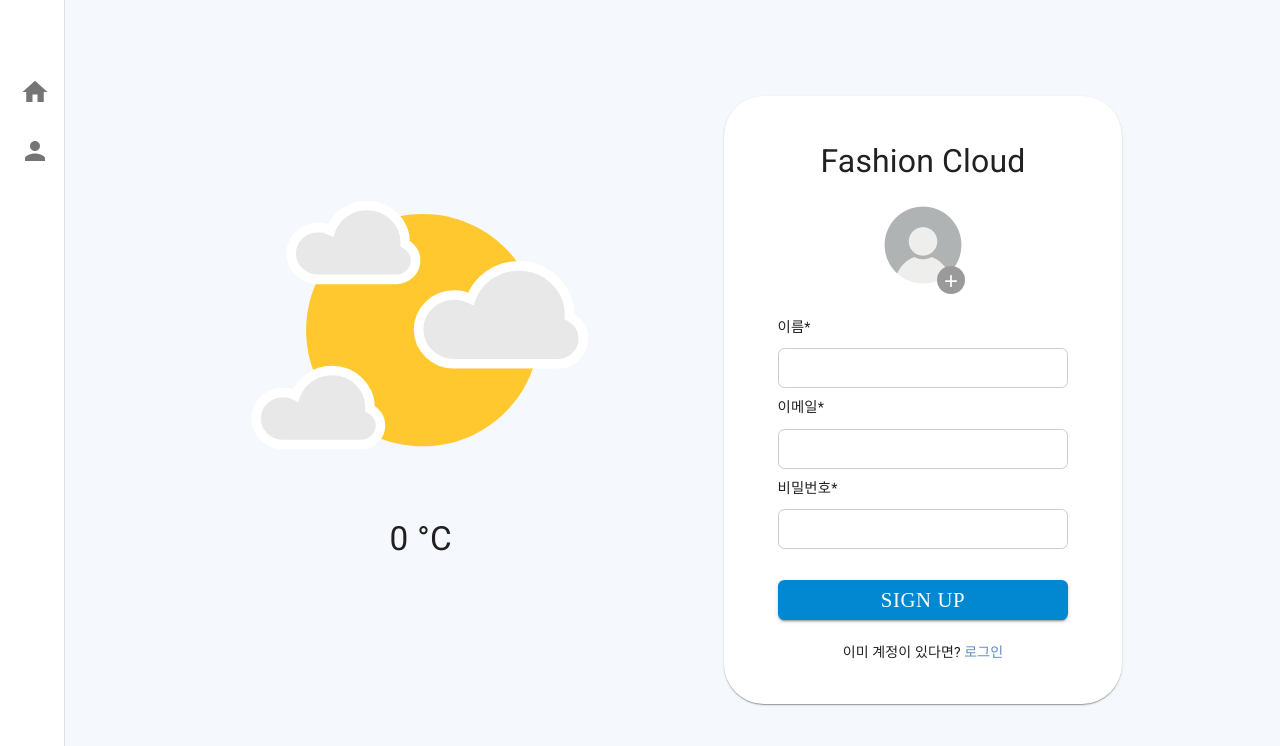
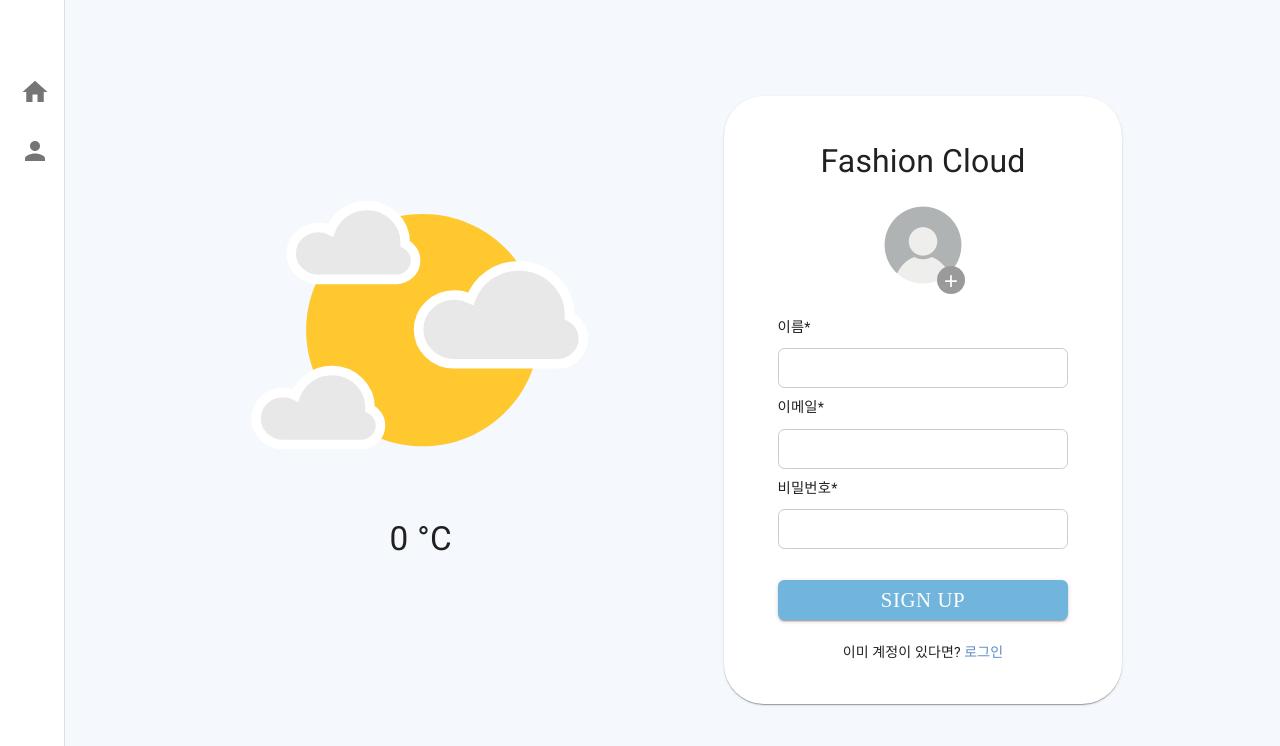
Before and after one commit to Fashion-Cloud/frontend, a Next.js app: page /register in a window 1280 px wide. Shown: the top 746 px of the page. Built offline with nearby package versions, Linux system fonts and the light colour scheme; a web font is replaced by a local one.

Commit message:
add: 로그인페이지 버튼 색상 수정

```diff
--- a/src/components/User/SubmitButton.tsx
+++ b/src/components/User/SubmitButton.tsx
@@ -1,4 +1,5 @@
 import { Button } from '@mui/material';
+
 type Props = {
   sign: string;
   onClick: (e: React.MouseEvent<HTMLButtonElement>) => void | Promise<void>;
@@ -8,7 +9,6 @@ export default function SubmitButton({ sign, onClick }: Props) {
     <Button
       onClick={onClick}
       variant="contained"
-      color="info"
       sx={{
         borderRadius: '0.4rem',
         width: '73%',
@@ -17,6 +17,7 @@ export default function SubmitButton({ sign, onClick }: Props) {
         fontFamily: 'Dongle-Bold',
         marginTop: '1.6rem',
         marginBottom: '0.4rem',
+        backgroundColor: '#71B4DC',
       }}
     >
       {sign}
```
